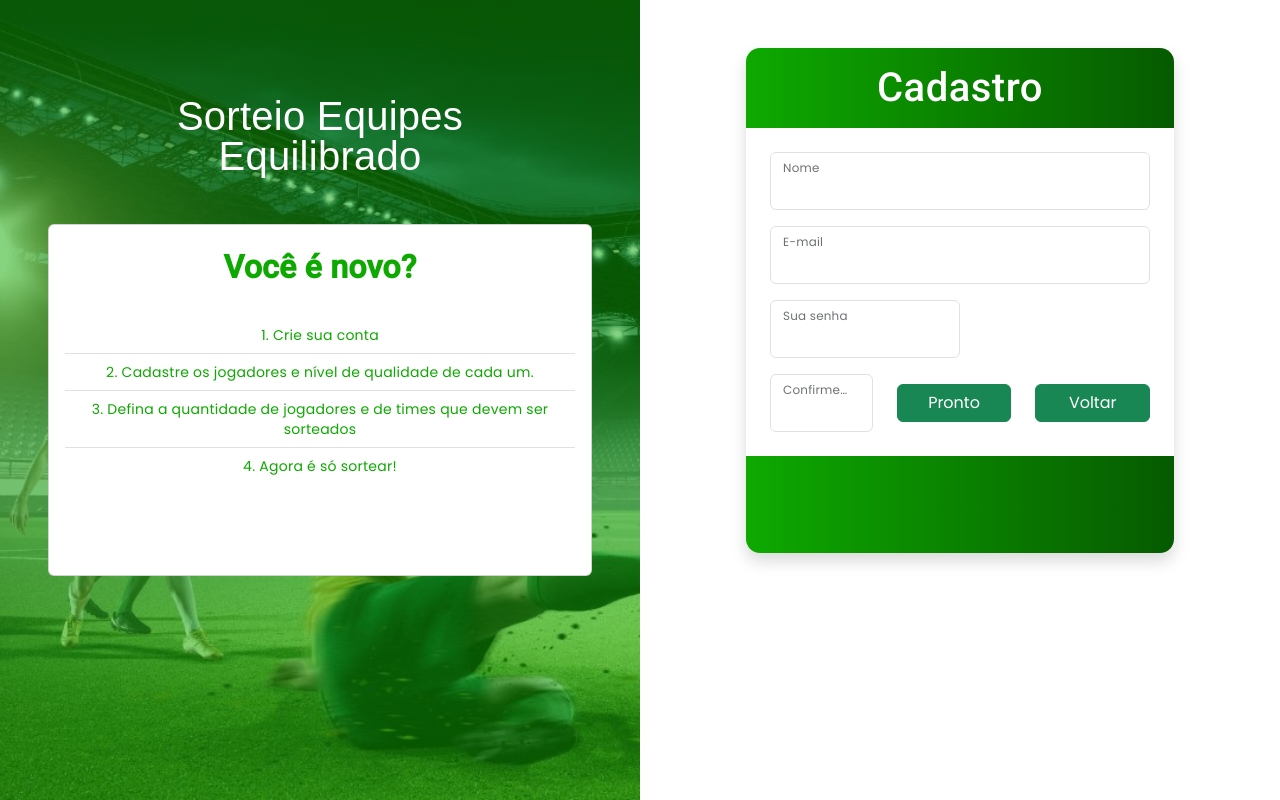
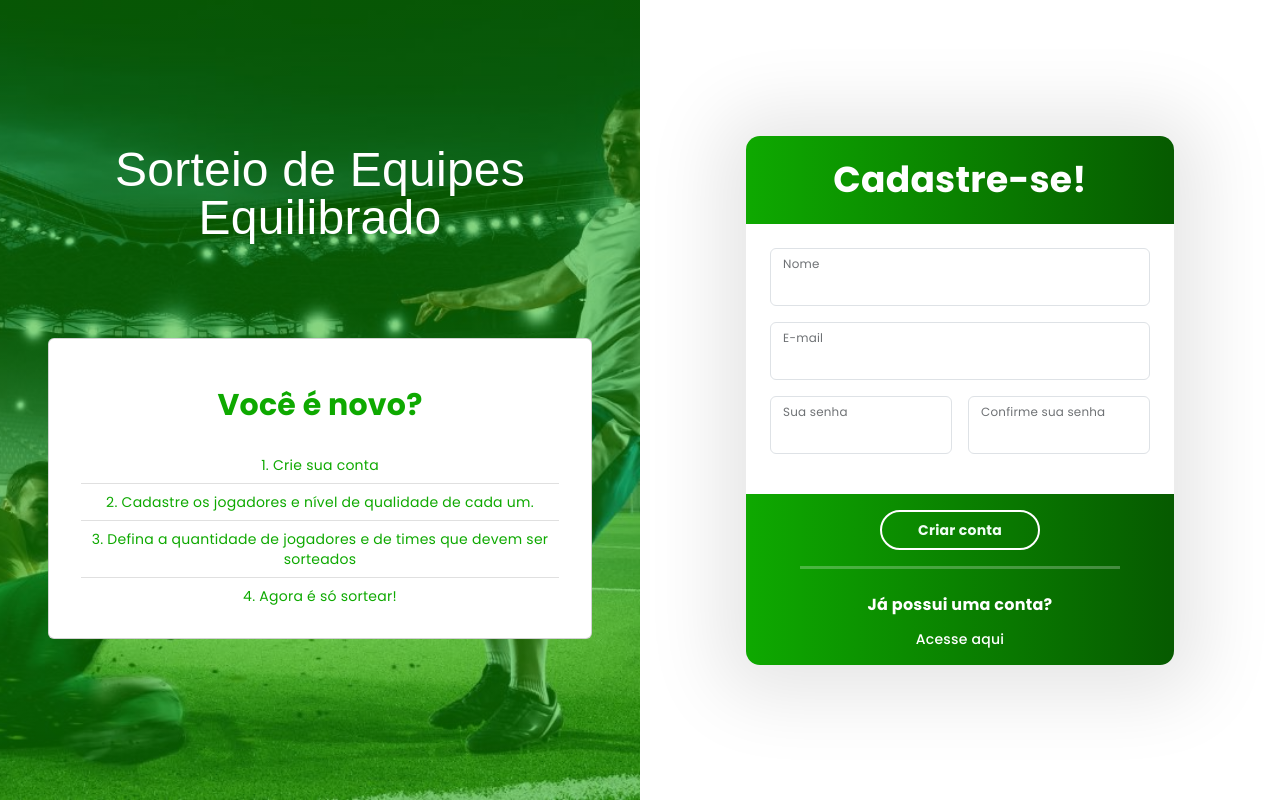
Before and after one commit to GabrielHenriqueLeanflin/sorteio-equipes-equilibrado-front, an Angular app: page / in a window 1280 px wide. Both pictures are taken after a click on the link "Faça seu cadastro". Built offline with nearby package versions, Linux system fonts and the light colour scheme; no server answers; a web font is replaced by a local one.

Commit message:
style: correções no layout dos componentes home, login e cadastro

```diff
--- a/angular.json
+++ b/angular.json
@@ -100,5 +100,8 @@
         }
       }
     }
+  },
+  "cli": {
+    "analytics": "b710278e-1c1c-4d6c-abf4-35e9ddaafaaa"
   }
 }
--- a/package.json
+++ b/package.json
@@ -22,6 +22,7 @@
     "@angular/router": "^17.3.0",
     "bootstrap": "^5.3.3",
     "rxjs": "~7.8.0",
+    "tailwindcss": "^3.4.10",
     "tslib": "^2.3.0",
     "zone.js": "~0.14.3"
   },
--- a/src/app/pages/cadastro/cadastro.component.html
+++ b/src/app/pages/cadastro/cadastro.component.html
@@ -1,9 +1,14 @@
-<div class="p-5">
-  <div class="d-flex flex-column card-login m-auto align-items-center shadow">
-    <h2 class="h-auto text-center fs-1 mb-4 mt-4">Cadastro</h2>
-
+<div class="flex items-center">
+  <div class="flex flex-col card-login m-auto items-center shadow-custom transition-all duration-300 hover:shadow-lg">
+    <p class="h-auto text-white font-bold text-center text-4xl mb-4 mt-4">
+      Cadastre-se!
+    </p>
+    <form
+      [formGroup]="cadastroForm"
+      (submit)="onSubmit($event)"
+      class="flex flex-col items-center"
+    >
       <div class="card-form h-auto p-4">
-      <form [formGroup]="cadastroForm" (submit)="onSubmit($event)">
         <div class="form-floating mb-3 h-auto">
           <input
             class="form-control"
@@ -14,7 +19,8 @@
           />
           <label for="name">Nome</label>
         </div>
-        <div class="form-floating mb-3 h-auto">
+
+        <div class="form-floating mb-3 h-auto ">
           <input
             class="form-control"
             type="email"
@@ -24,7 +30,9 @@
           />
           <label for="email">E-mail</label>
         </div>
-        <div class="form-floating w-50 mb-3 h-auto">
+
+        <div class="flex gap-3">
+          <div class="form-floating mb-3 h-auto">
             <input
               class="form-control"
               type="password"
@@ -34,8 +42,8 @@
             />
             <label for="password">Sua senha</label>
           </div>
-        <div class="d-flex gap-4 h-auto" id="confirmeSenha">
-          <div class="form-floating w-50 h-auto">
+
+          <div class="form-floating mb-3 h-auto">
             <input
               class="form-control"
               type="password"
@@ -45,20 +53,32 @@
             />
             <label for="confirm_password">Confirme sua senha</label>
           </div>
+        </div>
+      </div>
 
-          <button class="btn btn-success my-auto w-50 h-auto" type="submit">
-            Pronto
-          </button>
-
+      <div class="h-auto flex justify-center">
         <button
-            type="button"
-            class="btn btn-success my-auto w-50 h-auto"
-            (click)="voltar()"
+          class="font-bold mt-3 h-auto p-2 w-40 border-2 border-white rounded-3xl text-green-50 hover:text-green-500 hover:bg-white hover:scale-125 transition-all"
+          type="submit"
         >
-            Voltar
+          Criar conta
         </button>
       </div>
     </form>
+
+    <hr class="border-3 border-white max-w-80" />
+
+    <div class="mb-0">
+      <p class="text-center mt-2 text-base text-white font-bold">
+        Já possui uma conta?
+      </p>
+      <button
+        type="button"
+        class="mb-3 hover:scale-125 transition-all text-white font-medium hover:underline"
+        (click)="voltar()"
+      >
+        Acesse aqui
+      </button>
     </div>
   </div>
 </div>
--- a/src/app/pages/cadastro/cadastro.component.scss
+++ b/src/app/pages/cadastro/cadastro.component.scss
@@ -5,7 +5,7 @@
 .card-login {
     width: 428px;
     border-radius: 14px;
-    height: 505px;
+    height: auto;
     background: var(--gradiente-primario);
 
     h2,
--- a/src/app/pages/home/home.component.html
+++ b/src/app/pages/home/home.component.html
@@ -1,16 +1,17 @@
-<div class="d-flex">
-  <div class="d-flex flex-column gap-5 w-50 p-5 imagem-background">
-    <div class="mt-5 fs-1 lh-1 h-auto text-center titulo">
-      Sorteio Equipes
+<div class="flex flex-wrap">
+  <div class="w-full md:w-1/2 imagem-background p-5 flex justify-center items-center">
+    <div class="flex flex-col justify-center">
+      <div class="md:mb-24 text-5xl h-auto text-center titulo">
+        Sorteio de Equipes
         <br />Equilibrado
       </div>
 
-    <div class="card w-100 h-50 mb-50px mx-auto">
-      <div class="card-body">
-        <h5 class="card-title fs-2 h-auto mt-3 mb-3 text-center fw-bold">
+      <div class="card mb-3 mx-auto p-3 sm:p-2 md:p-4 max-w-3xl">
+        <div class="card-body flex flex-col items-center">
+          <p class="card-title text-3xl h-auto mt-3 mb-3 text-center font-bold">
             Você é novo?
-        </h5>
-        <div class="text-center mt-5 h-auto">
+          </p>
+          <div class="text-center mt-3 h-auto">
             <span>1. Crie sua conta</span>
             <mat-divider class="mt-2"></mat-divider>
           </div>
@@ -31,8 +32,10 @@
         </div>
       </div>
     </div>
+  </div>
 
-  <div class="d-flex flex-column w-50">
+  <div class="flex flex-col w-full md:w-1/2">
+    <div class="flex items-center">
       <app-login
         *ngIf="!showCadastro"
         (showCardCadastro)="showCardCadastro($event)"
@@ -44,3 +47,4 @@
       ></app-cadastro>
     </div>
   </div>
+</div>
--- a/src/app/pages/home/home.component.scss
+++ b/src/app/pages/home/home.component.scss
@@ -6,18 +6,20 @@
     background-image: linear-gradient(to right, rgba(14, 169, 0, 0.5), rgba(14, 169, 0, 0.5)),
         url('/assets/imagens/background-home.jpg');
     background-size: cover;
+    background-position: center;
     background-repeat: no-repeat;
+
 }
 
 .titulo {
     color: var(--cor-primaria);
     font-family: var(--fonte-titulo);
-}
+  }
 
 .card-title {
     color: var(--cor-secundaria);
 }
 
 .card-body span {
-    color: var(--cor-secundaria)
+    color: var(--cor-secundaria);
 }
--- a/src/app/pages/login/login.component.html
+++ b/src/app/pages/login/login.component.html
@@ -1,14 +1,16 @@
-<div class="p-5">
-  <div class="d-flex flex-column card-login m-auto align-items-center shadow">
-    <h2 class="h-auto text-center fs-1 mb-5 mt-5">Bem vindo!</h2>
+<div class="flex items-center">
+  <div class="flex flex-col items-center card-login m-auto shadow-custom transition-all duration-300 hover:shadow-lg">
+    <p class="h-auto text-white font-bold text-center text-4xl mb-5 mt-5">
+      Bem vindo!
+    </p>
 
     <form
       [formGroup]="loginForm"
       (submit)="onSubmit($event)"
-      class="d-flex flex-column align-items-center"
+      class="flex flex-col items-center"
     >
       <div class="card-form h-auto p-4">
-        <h3 class="h-auto fs-2 text-center fw-medium">Login</h3>
+        <p class="card-title font-medium h-auto text-3xl text-center">Login</p>
         <div class="form-floating mb-3 h-auto">
           <input
             class="form-control"
@@ -19,6 +21,7 @@
           />
           <label for="email">Seu e-mail</label>
         </div>
+
         <div class="form-floating h-auto">
           <input
             class="form-control"
@@ -30,20 +33,23 @@
           <label for="password">Sua senha</label>
         </div>
 
-        <div class="text-end h-auto mt-3">
+        <div class="text-end h-auto mt-3 hover:scale-105 transition-all">
           <a class="esqueci-senha">Esqueci minha senha</a>
         </div>
       </div>
 
-      <button type="submit" class="btn btn-light mt-4 w-50 h-auto y-auto">
+      <button
+        type="submit"
+        class="font-bold p-2 border-2 rounded-3xl text-white mt-4 w-40 h-auto y-auto hover:scale-125 transition-all"
+      >
         Entrar
       </button>
     </form>
 
     <a
-      class="h-auto text-center fw-light mb-5 mt-2"
+      class="h-auto text-center font-light mb-5 mt-2 hover:scale-125 transition-all"
       (click)="clickCadastro(true)"
-      >Faça seu cadastro</a
-    >
+      >Faça seu cadastro
+    </a>
   </div>
 </div>
--- a/src/app/pages/login/login.component.scss
+++ b/src/app/pages/login/login.component.scss
@@ -26,3 +26,7 @@
 .esqueci-senha {
     color: var(--cor-secundaria)!important;
 }
+
+.card-title {
+  color: var(--cor-secundaria);
+}
--- a/src/styles.scss
+++ b/src/styles.scss
@@ -1,3 +1,7 @@
+@tailwind base;
+@tailwind components;
+@tailwind utilities;
+
 /* You can add global styles to this file, and also import other style files */
 @import url('https://fonts.googleapis.com/css2?family=Exo+2:ital,wght@0,100..900;1,100..900&family=Zen+Dots&display=swap');
 @import url('https://fonts.googleapis.com/css2?family=Karla:ital,wght@0,200..800;1,200..800&family=Poppins:ital,wght@0,100;0,200;0,300;0,400;0,500;0,600;0,700;0,800;0,900;1,100;1,200;1,300;1,400;1,500;1,600;1,700;1,800;1,900&display=swap');
@@ -29,3 +33,7 @@ body {
     margin: 0;
     font-family: Roboto, "Helvetica Neue", sans-serif;
 }
+
+.shadow-custom {
+  box-shadow: 0px 4px 74.7px 27px rgba(0, 0, 0, 0.1);
+}
--- /dev/null
+++ b/tailwind.config.js
@@ -0,0 +1,10 @@
+/** @type {import('tailwindcss').Config} */
+module.exports = {
+  content: [
+    './src/**/*.{html,ts}',
+  ],
+  theme: {
+    extend: {},
+  },
+  plugins: [],
+}
```
Also changed, not shown: 1 other file (tests, documents, lock files or other folders). Lines whose indentation alone changed are shown as unchanged.
